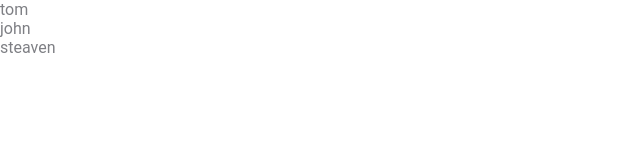
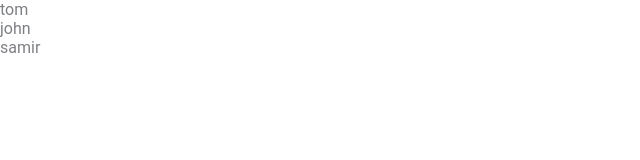
Before and after one commit to nasirlisamir/myproject, a plain HTML site: page index.html in a window 1280 px wide. Shown: the full height of the page, 0-640 px from the left. Drawn offline with Linux system fonts and the light colour scheme.

Commit message:
secondproject commit

```diff
--- a/index.html
+++ b/index.html
@@ -9,7 +9,7 @@
 <body>
     <p>tom</p>
     <p>john</p>
-    <p>steaven</p>
+    <p>samir</p>
 
 
 
```
